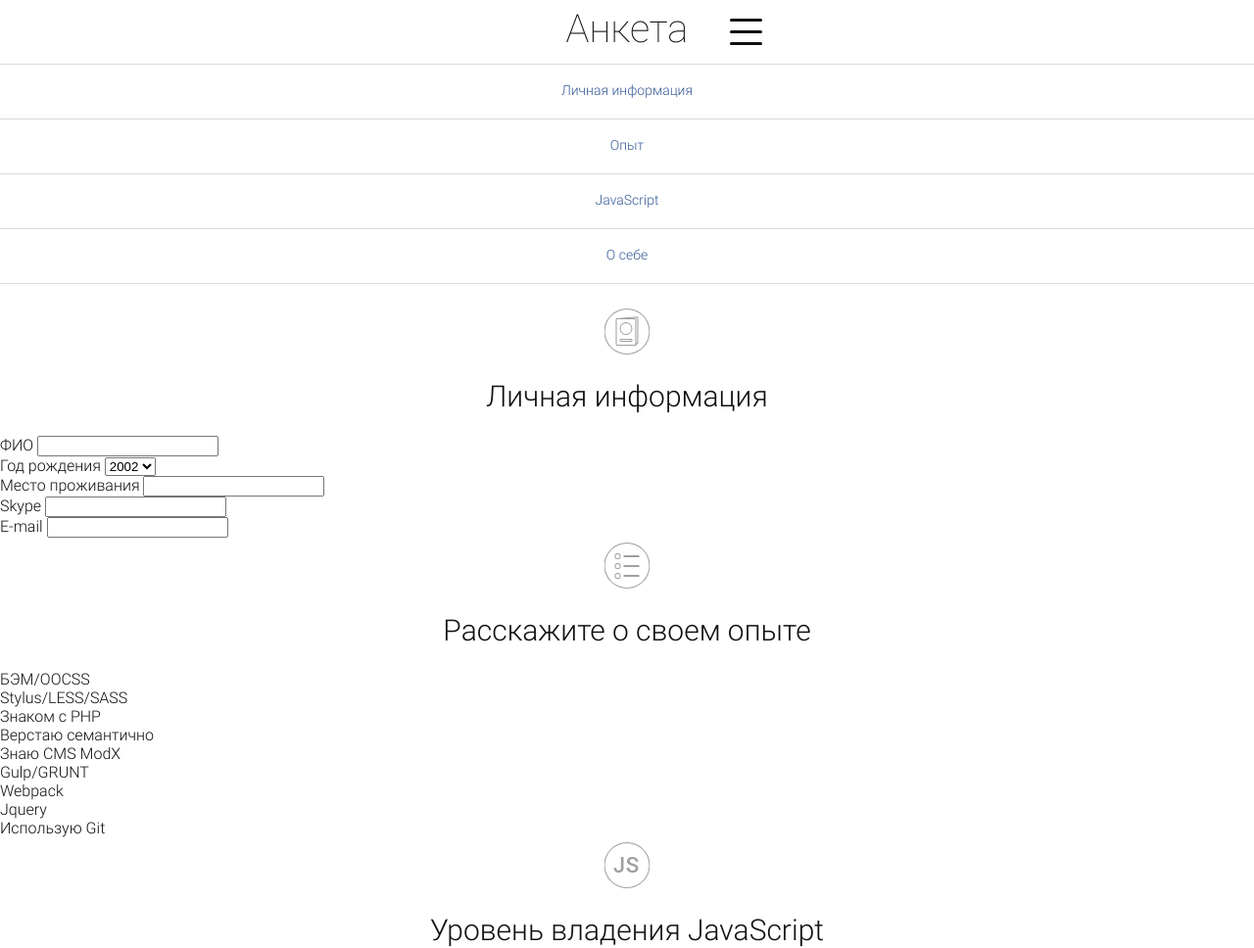
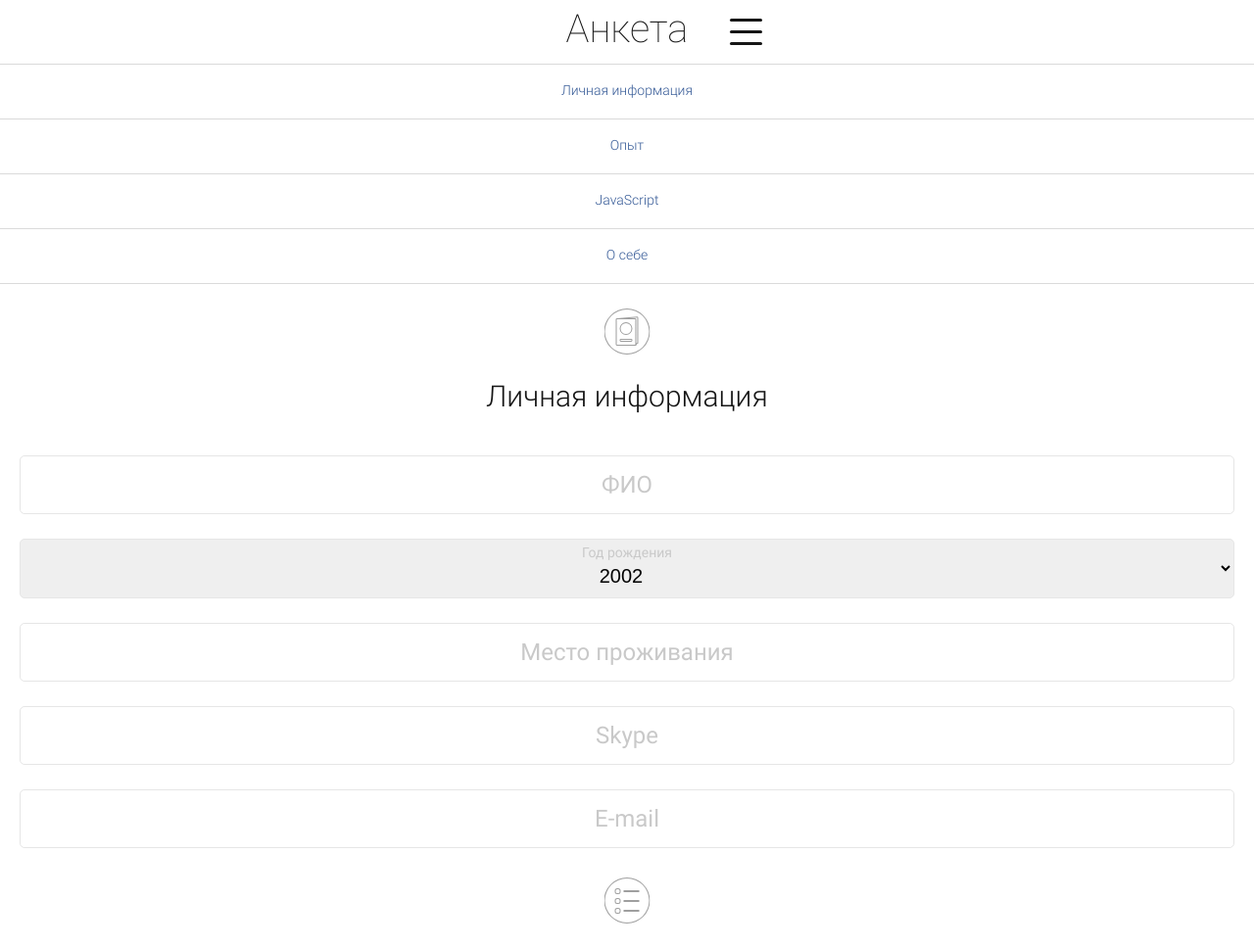
Before and after one commit to f1eeman/questionnaire, a website: page source/index.html in a window 1280 px wide. Shown: the top 968 px of the page at 98% size. Drawn offline with nearby package versions, Linux system fonts and the light colour scheme; files that its build step writes are made by us from their sources.

Commit message:
add basic style for personal info section

```diff
--- a/source/index.html
+++ b/source/index.html
@@ -49,13 +49,12 @@
         <fieldset class="form__fieldset form__fieldset--info">
           <div class="form__container">
             <h2 class="form__title">Личная информация</h2>
-            <div class="form__field">
-              <label class="form__label" for="fio">ФИО</label>
-              <input class="form__control" id="fio" name="fio" type="text">
+            <div class="form__field form__field--info">
+              <input class="form__control form__control--info" id="fio" name="fio" type="text" required>
+              <label class="form__label form__label--info" for="fio">ФИО</label>
             </div>
-            <div class="form__field">
-              <label class="form__label" for="birth-year">Год рождения</label>
-              <select class="form__control form__control--select" name="birth-year">
+            <div class="form__field form__field--info">
+              <select class="form__control form__control--info form__control--select" name="birth-year" required>
                 <option>2002</option>
                 <option>2001</option>
                 <option>2000</option>
@@ -72,18 +71,19 @@
                 <option>1989</option>
                 <option>1988</option>
               </select>
+              <label class="form__label form__label--info" for="birth-year">Год рождения</label>
             </div>
-            <div class="form__field">
-              <label class="form__label" for="address">Место проживания</label>
-              <input class="form__control" id="address" name="address" type="text">
+            <div class="form__field form__field--info">
+              <input class="form__control form__control--info" id="address" name="address" type="text" required>
+              <label class="form__label form__label--info" for="address">Место проживания</label>
             </div>
-            <div class="form__field">
-              <label class="form__label" for="skype">Skype</label>
-              <input class="form__control" id="skype" name="skype" type="text">
+            <div class="form__field form__field--info">
+              <input class="form__control form__control--info" id="skype" name="skype" type="text" required>
+              <label class="form__label form__label--info" for="skype">Skype</label>
             </div>
-            <div class="form__field">
-              <label class="form__label" for="email">E-mail</label>
-              <input class="form__control" id="email" name="email" type="email">
+            <div class="form__field form__field--info">
+              <input class="form__control form__control--info" id="email" name="email" type="email" required>
+              <label class="form__label form__label--info" for="email">E-mail</label>
             </div>
           </div>
         </fieldset>
--- a/source/sass/blocks/form.scss
+++ b/source/sass/blocks/form.scss
@@ -1,5 +1,10 @@
 .form {
   padding-top: 20px;
+}
+
+.form__container {
+  padding-left: 20px;
+  padding-right: 20px;
 }
 
 .form__fieldset {
@@ -12,6 +17,7 @@
   position: relative;
   padding-top: 80px;
   margin-top: 0;
+  margin-bottom: 45px;
   font-size: 30px;
   line-height: 30px;
   font-weight: 300;
@@ -46,6 +52,48 @@
   background-image: url("../img/icon4.svg");
 }
 
+.form__field--info {
+  position: relative;
+  margin-bottom: 25px;
+}
+
+.form__control--info {
+  width: 100%;
+  padding: 25px 10px 10px;
+  text-align: center;
+  font-weight: 400;
+  font-size: 20px;
+  border: 1px solid rgb(230, 230, 230);
+  border-radius: 5px;
+
+  &:hover,
+  &:focus {
+    border-color: rgb(52, 89, 150);
+  }
+}
+
+.form__label--info {
+  position: absolute;
+  top: 50%;
+  left: 50%;
+  font-weight: 400;
+  font-size: 24px;
+  color: rgb(201, 201, 201);
+  pointer-events: none;
+  transform: translate(-50%, -50%);
+  transition-duration: 0.2s;
+}
+
+.form__control--info:focus ~ .form__label--info,
+.form__control--info:valid ~ .form__label--info {
+  font-size: 14px;
+  transform: translate(-50%, -25px);
+}
+
+.form__control--info:focus {
+  outline: none;
+}
+
 .form__button {
   width: 114px;
   height: 49px;
--- a/source/sass/variables.scss
+++ b/source/sass/variables.scss
@@ -1,6 +1,6 @@
 $main-font: "Roboto", "Arial", sans-serif;
-$main-color-text: rgb(16, 16, 16);
-$bg-color-nav-button: rgb(16, 16, 16);
-$bg-color-nav-button-hover: rgba(16, 16, 16, 0.3);
-$bg-color-nav-button-active: rgba(16, 16, 16, 0.6);
+$main-color-text: rgb(22, 22, 22);
+$bg-color-nav-button: rgb(22, 22, 22);
+$bg-color-nav-button-hover: rgba(22, 22, 22, 0.3);
+$bg-color-nav-button-active: rgba(22, 22, 22, 0.6);
 $mobile-width-only: 767px;
```
